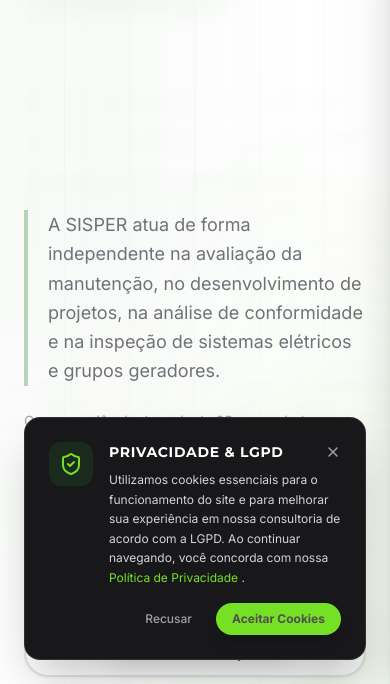
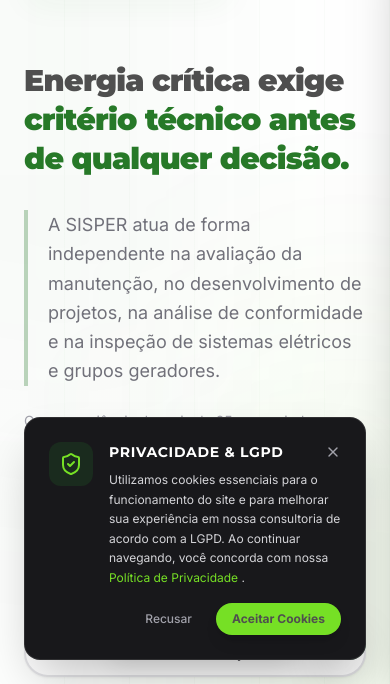
Before and after one commit to leandropereboni/sisper-website, a plain HTML site: page index.html in a window 390 px wide. Shown: the part 160-844 px from the top of the page. Drawn offline with nearby package versions, Linux system fonts and the light colour scheme.

Commit message:
Ajustes na animação do H1 da Hero para celular

```diff
--- a/index.html
+++ b/index.html
@@ -113,6 +113,19 @@
 
         #hero-title {
             text-align: left !important;
+        }
+
+        /* Mobile specific H1 entry animation state to prevent initial text flash and coordinate sequence */
+        @media (max-width: 767px) {
+            #hero-title:not(.in-view) {
+                opacity: 0.01;
+                filter: blur(10px);
+                transform: translateY(20px);
+            }
+            #hero-title {
+                transition: all 1s cubic-bezier(0.25, 0.46, 0.45, 0.94);
+                transition-delay: 100ms;
+            }
         }
 
         /* Primary button border beam effect */
@@ -915,7 +928,16 @@
 
             // Em telas mobile, não divide em caracteres para evitar bugs de quebra de layout e corte lateral
             if (window.innerWidth < 768) {
-                title.classList.add('animate-on-scroll');
+                const observer = new IntersectionObserver((entries) => {
+                    entries.forEach(entry => {
+                        if (entry.isIntersecting) {
+                            entry.target.classList.add('in-view');
+                            observer.unobserve(entry.target);
+                        }
+                    });
+                }, { threshold: 0.1 });
+
+                observer.observe(title);
                 return;
             }
 
```
